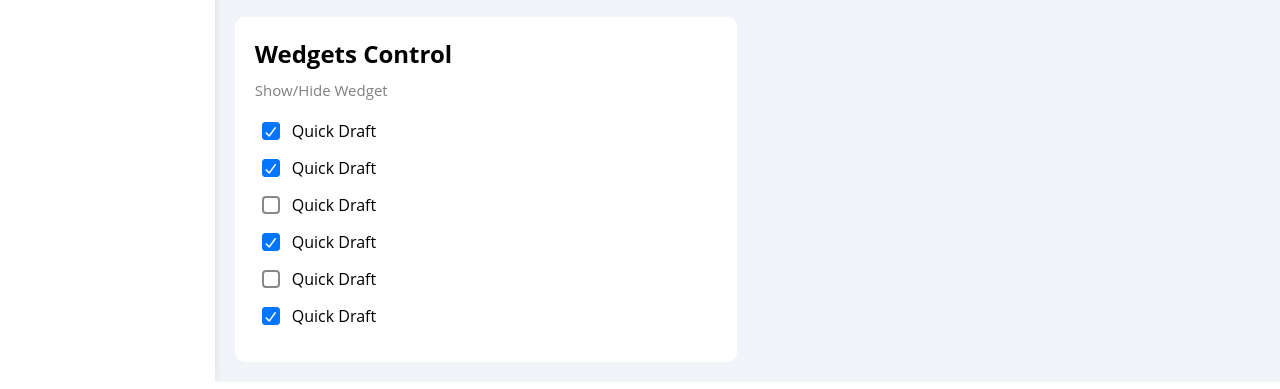
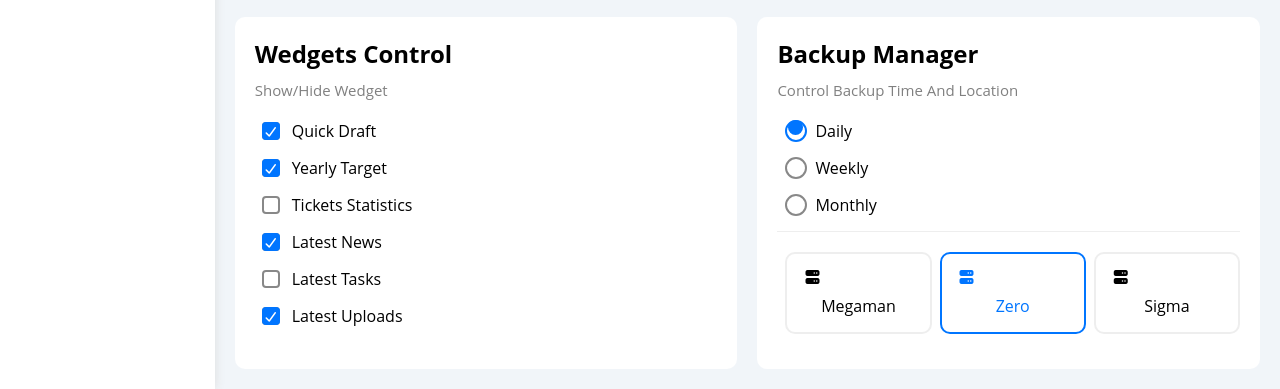
Before and after one commit to UbaidaMohamed/HTML_And_CSS_Template_Four, a plain HTML site: page settings.html in a window 1280 px wide. Shown: the part 933-1322 px from the top of the page. Drawn offline with Linux system fonts and the light colour scheme; a web font is replaced by a local one.

Commit message:
Done with Backup Manager section

```diff
--- a/css/framework.css
+++ b/css/framework.css
@@ -74,6 +74,9 @@
 }
 .m-0{
  margin: 0;
+}
+.m-15{
+ margin: 15px;
 }
 .m-20 {
  margin: 20px;
--- a/css/master.css
+++ b/css/master.css
@@ -414,7 +414,7 @@ ul {
  right: 0;
  bottom: 0;
  opacity: .1;
- animation: bounce 1s infinite alternate;
+ animation: bounce 1.2s infinite alternate;
 }
 /* End Last Project */
 /* Start Reminders */
@@ -630,6 +630,64 @@ ul {
 .widgets-control .control input[type="checkbox"]:checked + label::after{
  transform: scale(1);
 }
+.backup-control input[type="radio"] {
+ -webkit-appearance: none;
+ appearance: none;
+}
+.backup-control .date label {
+ padding-left: 30px;
+ cursor: pointer;
+ position: relative;
+}
+.backup-control .date label::before {
+ content: "";
+ position: absolute;
+ top: 50%;
+ left: 0;
+ margin-top: -11px;
+ width: 18px;
+ height: 18px;
+ border: 2px solid var(--gray-color);
+ border-radius: 50%;
+}
+.backup-control .date label::after {
+ content: "";
+ position: absolute;
+ left: 0.18rem;
+ top: 0.03rem;
+ width: 15px;
+ height: 15px;
+ background-color: var(--blue-color);
+ border-radius: 50%;
+ transition: 0.3s;
+ transform: scale(0);
+}
+.backup-control .date input[type="radio"]:checked + label::before {
+ border-color: var(--blue-color);
+}
+.backup-control .date input[type="radio"]:checked + label::after {
+ transform: scale(1);
+}
+.backup-control .servers {
+ border-top: 1px solid #eee;
+ padding-top: 20px;
+}
+@media (max-width: 767px){
+ .backup-control .servers {
+  flex-wrap: wrap;
+ }
+}
+.backup-control .servers .server {
+ border: 2px solid #eee;
+ position: relative;
+}
+.backup-control .servers .server label {
+ cursor: pointer;
+}
+.backup-control .servers input[type="radio"]:checked + .server{
+ border-color: var(--blue-color);
+ color: var(--blue-color);
+}
 .toggle-checkbox {
  -webkit-appearance: none;
  appearance: none;
@@ -687,13 +745,13 @@ ul {
 }
 @keyframes bounce {
  0% {
+  bottom: 10%;
+ }
+  50% {
   bottom: 5%;
  }
-  50% {
-  bottom: 30%;
- }
   100% {
-  bottom: 0;
+  bottom: 50%;
  }
 }
 /* End Animations */
--- a/settings.html
+++ b/settings.html
@@ -182,25 +182,66 @@
        </div>
        <div class="control d-flex align-center mb-15">
         <input type="checkbox" id="two" checked>
-        <label for="two">Quick Draft</label>
+        <label for="two">Yearly Target</label>
        </div>
        <div class="control d-flex align-center mb-15">
         <input type="checkbox" id="three">
-        <label for="three">Quick Draft</label>
+        <label for="three">Tickets Statistics</label>
        </div>
        <div class="control d-flex align-center mb-15">
         <input type="checkbox" id="four" checked>
-        <label for="four">Quick Draft</label>
+        <label for="four">Latest News</label>
        </div>
        <div class="control d-flex align-center mb-15">
         <input type="checkbox" id="five">
-        <label for="five">Quick Draft</label>
+        <label for="five">Latest Tasks</label>
        </div>
        <div class="control d-flex align-center mb-15">
         <input type="checkbox" id="six" checked>
-        <label for="six">Quick Draft</label>
+        <label for="six">Latest Uploads</label>
        </div>
       </div>
+     <!-- End Settings Box -->
+     <!-- Start Settings Box -->
+     <div class="backup-control p-20 bg-white rad-10">
+      <h2 class="mt-0 mb-10">Backup Manager</h2>
+      <p class="mt-0 mb-20 c-grey fs-15">Control Backup Time And Location</p>
+      <div class="date d-flex align-center mb-15">
+       <input type="radio" name="time" id="daily" checked>
+       <label for="daily">Daily</label>
+      </div>
+      <div class="date d-flex align-center mb-15">
+       <input type="radio" name="time" id="weekly">
+       <label for="weekly">Weekly</label>
+      </div>
+      <div class="date d-flex align-center mb-15">
+       <input type="radio" name="time" id="monthly">
+       <label for="monthly">Monthly</label>
+      </div>
+      <div class="servers d-flex align-center txt-c">
+       <input type="radio" name="servers" id="server-one">
+       <div class="server mb-15 rad-10 w-full">
+        <label for="server-one" class="d-block m-15">
+         <i class="fa-solid fa-server d-block mb-10"></i>
+         Megaman
+        </label>
+       </div>
+       <input type="radio" name="servers" id="server-two" checked>
+       <div class="server mb-15 rad-10 w-full">
+        <label for="server-two" class="d-block m-15">
+         <i class="fa-solid fa-server d-block mb-10"></i>
+         Zero
+        </label>
+       </div>
+       <input type="radio" name="servers" id="server-three">
+       <div class="server mb-15 rad-10 w-full">
+        <label for="server-three" class="d-block m-15">
+         <i class="fa-solid fa-server d-block mb-10"></i>
+         Sigma
+        </label>
+       </div>
+      </div>
+     </div>
      <!-- End Settings Box -->
     </div>
   </div>
```
